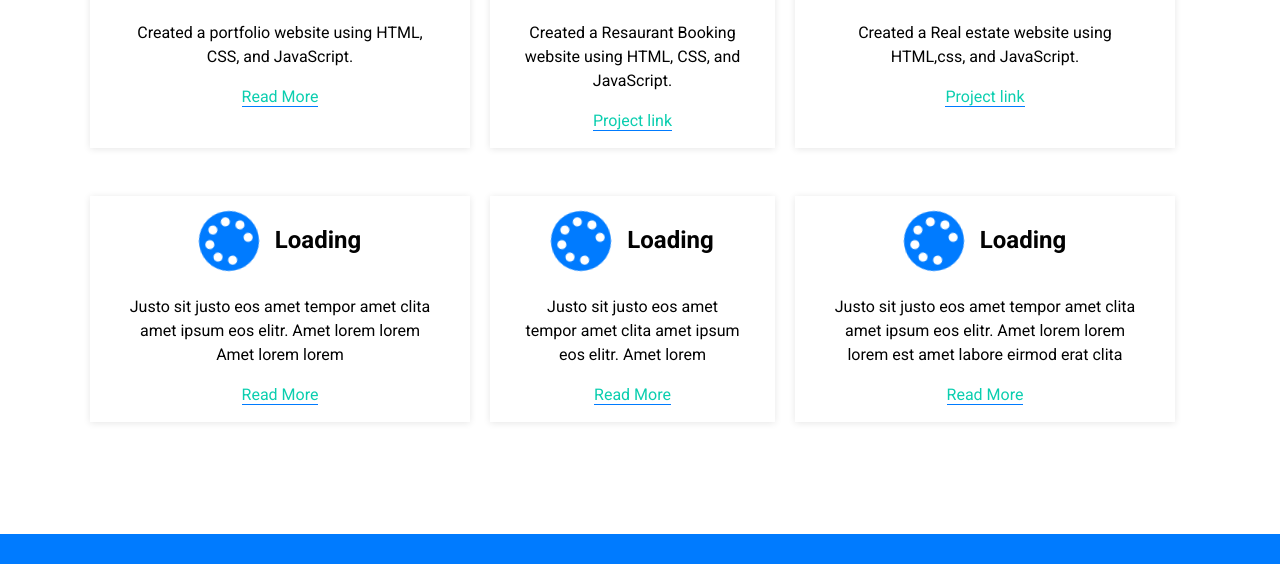
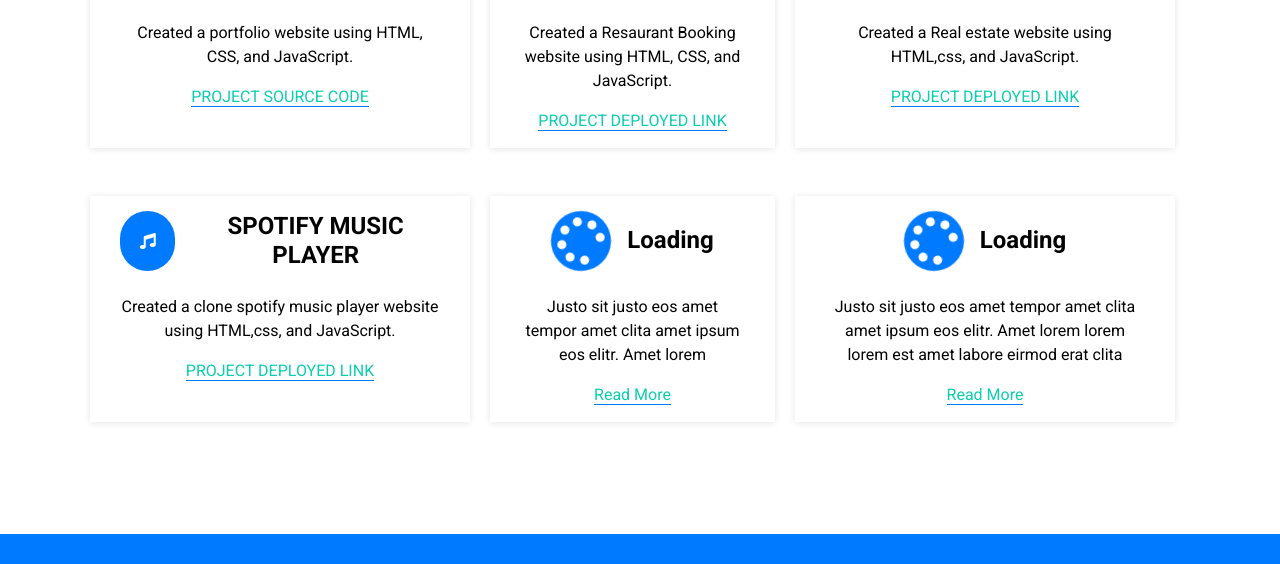
Before and after one commit to KARTHIKEYAN0807/portfolio-karthikeyan, a plain HTML site: page index.html in a window 1280 px wide. Shown: the part 3810-4374 px from the top of the page. Drawn offline with nearby package versions, Linux system fonts and the light colour scheme.

Commit message:
portfolio

```diff
--- a/index.html
+++ b/index.html
@@ -267,7 +267,7 @@
                         <h4 class="font-weight-bold m-0">PORTFOLIO</h4>
                     </div>
                     <p>Created a portfolio website using HTML, CSS, and JavaScript.</p>
-                    <a class="border-bottom border-primary text-decoration-none" href="https://github.com/KARTHIKEYAN0807/portfolio-karthikeyan">Read More</a>
+                    <a class="border-bottom border-primary text-decoration-none" href="https://github.com/KARTHIKEYAN0807/portfolio-karthikeyan">PROJECT SOURCE CODE</a>
                 </div>
                 <div class="service-box col-lg-3 col-md-6 text-center mb-5">
                     <div class="d-flex align-items-center justify-content-center mb-4">
@@ -275,7 +275,7 @@
                         <h4 class="font-weight-bold m-0">Resaurant Booking</h4>
                     </div>
                     <p>Created a Resaurant Booking website using HTML, CSS, and JavaScript.</p>
-                    <a class="border-bottom border-primary text-decoration-none" href="https://karthikeyan0807.github.io/restaurant-booking/">Project link</a>
+                    <a class="border-bottom border-primary text-decoration-none" href="https://karthikeyan0807.github.io/restaurant-booking/">PROJECT DEPLOYED LINK</a>
                 </div>
                 <div class="service-box col-lg-4 col-md-6 text-center mb-5">
                     <div class="d-flex align-items-center justify-content-center mb-4">
@@ -283,15 +283,15 @@
                         <h4 class="font-weight-bold m-0">Real estate website</h4>
                     </div>
                     <p>Created a Real estate website using HTML,css, and JavaScript.</p>
-                    <a class="border-bottom border-primary text-decoration-none" href="https://karthikeyan0807.github.io/UHF/">Project link</a>
+                    <a class="border-bottom border-primary text-decoration-none" href="https://karthikeyan0807.github.io/UHF/">PROJECT DEPLOYED LINK</a>
                 </div>
                 <div class="service-box col-lg-4 col-md-6 text-center mb-5">
                     <div class="d-flex align-items-center justify-content-center mb-4">
-                        <i class="fa fa-spinner fa-spin fa-3x fa-fw service-icon bg-primary text-white mr-3"></i>
-                        <h4 class="font-weight-bold m-0">Loading</h4>
+                        <i class="fa fa-music  service-icon bg-primary text-white mr-3"></i>
+                        <h4 class="font-weight-bold m-0">SPOTIFY MUSIC PLAYER</h4>
                     </div>
-                    <p>Justo sit justo eos amet tempor amet clita amet ipsum eos elitr. Amet lorem lorem Amet lorem lorem</p>
-                    <a class="border-bottom border-primary text-decoration-none" href="">Read More</a>
+                    <p>Created a clone spotify music player website using HTML,css, and JavaScript.</p>
+                    <a class="border-bottom border-primary text-decoration-none" href="https://karthikeyan0807.github.io/spotify-music-player/">PROJECT DEPLOYED LINK</a>
                 </div>
                 <div class="service-box col-lg-3 col-md-6 text-center mb-5">
                     <div class="d-flex align-items-center justify-content-center mb-4">
```
